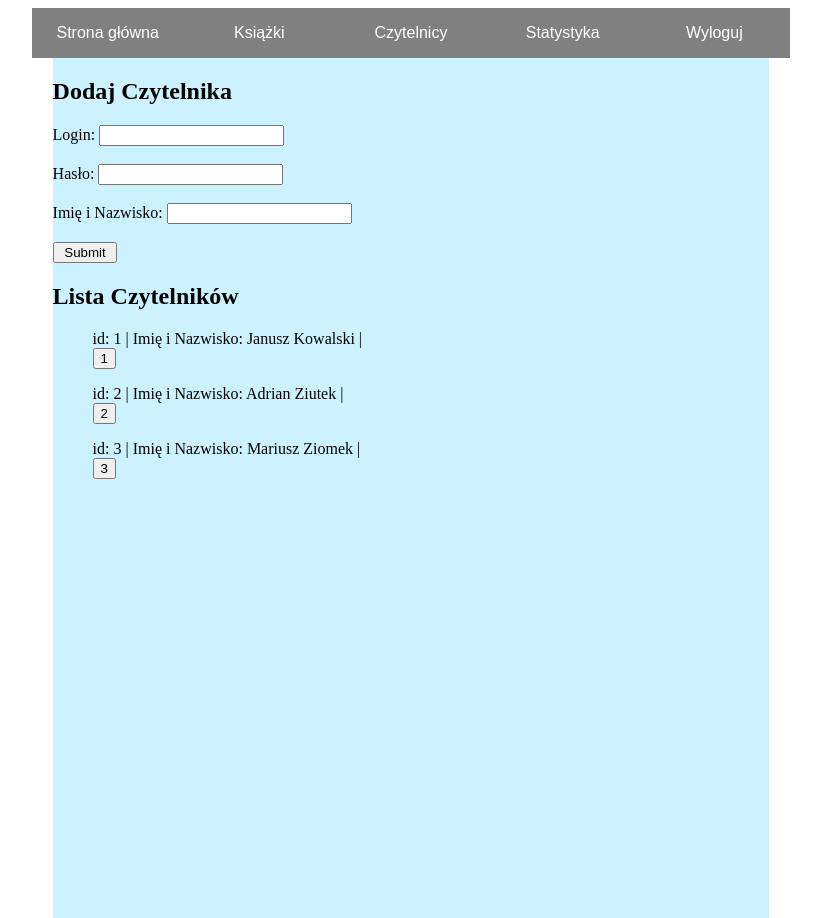
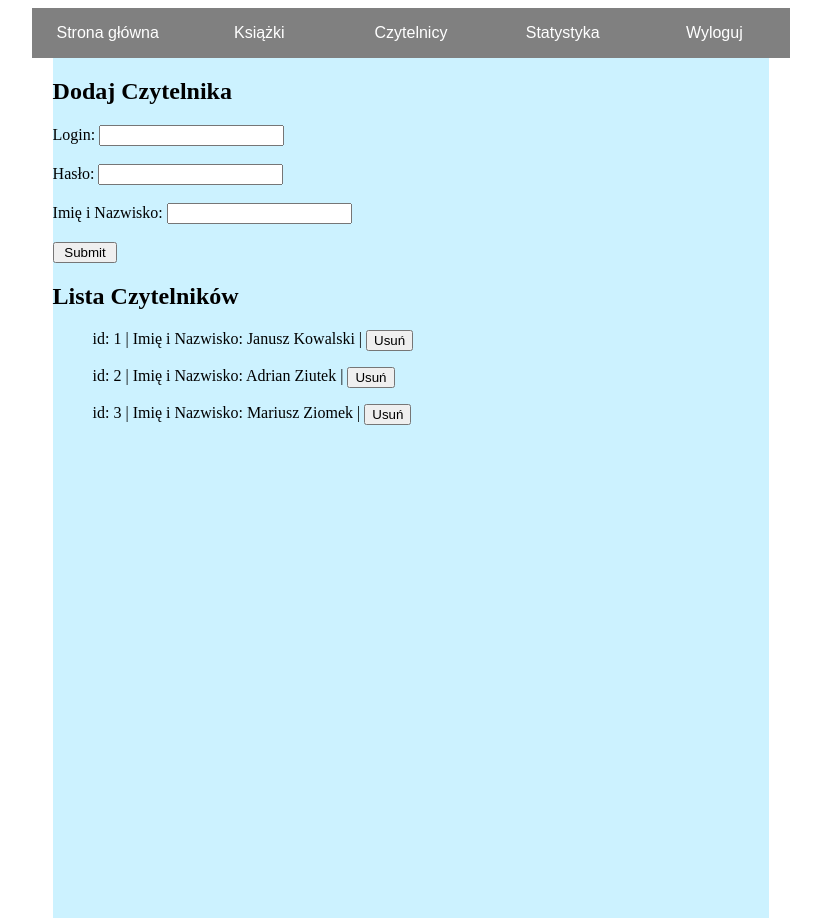
Before and after one commit to Keimirsan/zadanko, a PHP site: page /admin/readers.php in a window 1280 px wide. Shown: the whole page, without its empty margins (229-1050 px from the left). Run offline with PHP 8.4, Linux system fonts and the light colour scheme; data comes from the database, SQL or seed files in the repository.

Commit message:
Update readers.php

```diff
--- a/admin/readers.php
+++ b/admin/readers.php
@@ -48,7 +48,7 @@
 						if ($result->num_rows > 0) {
 							// output data of each row
 							while($row = $result->fetch_assoc()) {
-								echo "<li><div>id: ".$row['id']." | Imię i Nazwisko: ".$row['imie']." | <form action='deleteuser.php' method='post'><input type='submit' name='delete' value=".$row['id']." /></form></li>";
+								echo "<li><div>id: ".$row['id']." | Imię i Nazwisko: ".$row['imie']." | </div><form action='deleteuser.php' method='post'>&nbsp<button type='submit' name='delete' value=".$row['id'].">Usuń</button></form></li>";
 							} //.$row['id'].
 						} else {
 							echo "0 results";
```
